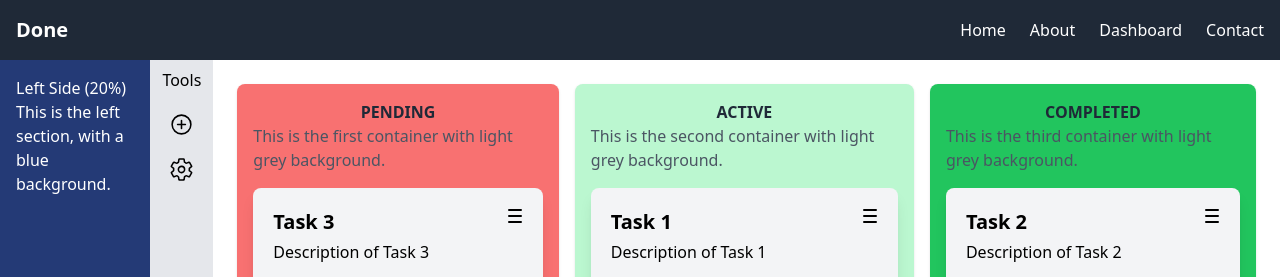
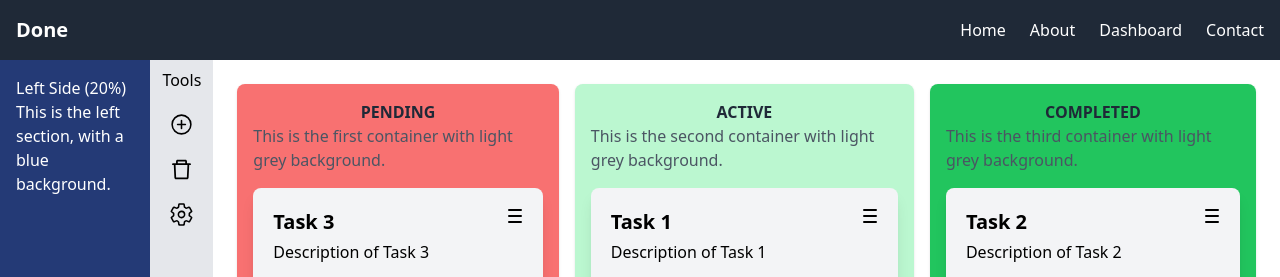
Before and after one commit to Mukunthan-A-R/Done-client, a React (Vite) app: page /dashboard in a window 1280 px wide. Shown: the top 277 px of the page. Built offline with nearby package versions, Linux system fonts and the light colour scheme.

Commit message:
add delete button

```diff
--- a/src/components/Tools.jsx
+++ b/src/components/Tools.jsx
@@ -1,5 +1,6 @@
 import React from "react";
 import { IoSettingsOutline } from "react-icons/io5";
+import { AiOutlineDelete } from "react-icons/ai";
 import DialogBox from "./DialogBox";
 
 const Tools = () => {
@@ -9,6 +10,9 @@ const Tools = () => {
       <DialogBox />
 
       <button>
+        <AiOutlineDelete size={25} />
+      </button>
+      <button>
         <IoSettingsOutline size={25} />
       </button>
     </div>
```
